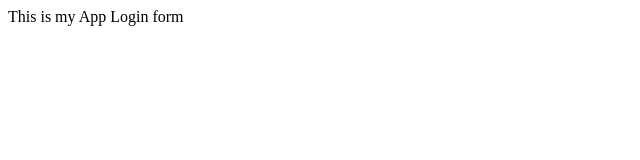
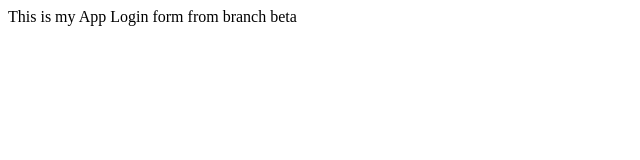
Before and after one commit to dpka6/myappsample, a plain HTML site: page index.html in a window 1280 px wide. Shown: the whole page, without its empty margins (0-640 px from the left). Drawn offline with Linux system fonts and the light colour scheme.

Commit message:
index.html from beta

```diff
--- a/index.html
+++ b/index.html
@@ -4,6 +4,6 @@
 	</head>
 	<body>
 		This is my App
-		Login form
+		Login form from branch beta
 	</body>
 </html>
```
